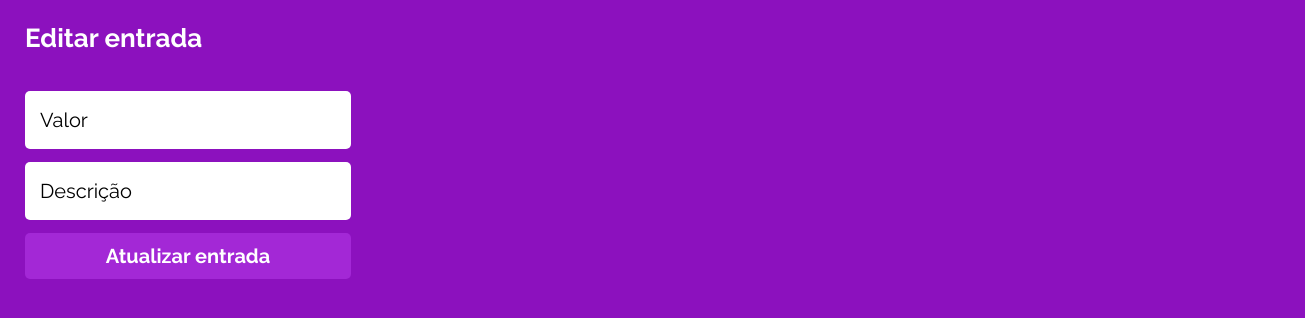
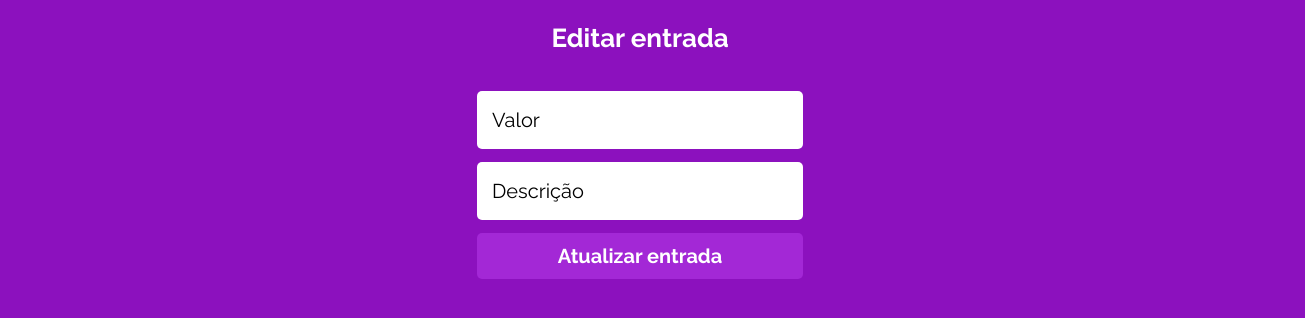
Before and after one commit to gadi29/projeto13-mywallet-front, a React app: page /edit_entry in a window 1280 px wide. Shown: the whole page, 1305 px wide, since content can reach past the window. Built offline with nearby package versions, Linux system fonts and the light colour scheme; a web font is replaced by a local one.

Commit message:
layout adjusts

```diff
--- a/src/assets/css/styles.css
+++ b/src/assets/css/styles.css
@@ -6,3 +6,7 @@
   font-family: 'Raleway', sans-serif !important;
   background-color: #8C11BE;
 }
+
+a {
+  text-decoration: none;
+}
--- a/src/components/EditEntry.js
+++ b/src/components/EditEntry.js
@@ -14,7 +14,6 @@ function EditEntry() {
   }
 
   return (
-    <Body>
     <Container>
       <h1>Editar entrada</h1>
       <form onSubmit={updateEntry}>
@@ -37,25 +36,23 @@ function EditEntry() {
         <button type="submit">Atualizar entrada</button>
       </form>
     </Container>
-    </Body>
   )
 }
 
-const Body = styled.body`
-  width: 100%;
-  height: 100vh;
-`;
-
 const Container = styled.div`
   width: 100%;
-  height: 100%;
-  margin: 25px;
+
+  display: flex;
+  flex-direction: column;
+  justify-content: center;
+  align-items: center;
 
   h1 {
     font-size: 26px;
     font-weight: 700;
     color: #FFFFFF;
 
+    margin-top: 25px;
     margin-bottom: 40px;
   }
 
--- a/src/components/EditExit.js
+++ b/src/components/EditExit.js
@@ -14,7 +14,6 @@ function EditExit() {
   }
 
   return (
-    <Body>
     <Container>
       <h1>Editar saída</h1>
       <form onSubmit={updateExit}>
@@ -37,25 +36,23 @@ function EditExit() {
         <button type="submit">Atualizar saída</button>
       </form>
     </Container>
-    </Body>
   )
 }
 
-const Body = styled.body`
-  width: 100%;
-  height: 100vh;
-`;
-
 const Container = styled.div`
   width: 100%;
-  height: 100%;
-  margin: 25px;
+
+  display: flex;
+  flex-direction: column;
+  justify-content: center;
+  align-items: center;
 
   h1 {
     font-size: 26px;
     font-weight: 700;
     color: #FFFFFF;
 
+    margin-top: 25px;
     margin-bottom: 40px;
   }
 
--- a/src/components/Main.js
+++ b/src/components/Main.js
@@ -16,7 +16,9 @@ function Main() {
       <Container>
         <Top>
           <h1>Olá, Fulano</h1>
-          <ion-icon name="exit-outline"></ion-icon>
+          <div onClick={() => navigate('/login')}>
+            <ion-icon name="exit-outline"></ion-icon>
+          </div>
         </Top>
         <Center>
 
@@ -41,10 +43,17 @@ function Main() {
 
 const Container = styled.div`
   width: 100%;
-  padding: 25px;
+
+  display: flex;
+  flex-direction: column;
+  align-items: center;
+  justify-content: center;
 `;
 
 const Top = styled.div`
+  width: 87%;
+  margin-top: 25px;
+
   display: flex;
   justify-content: space-between;
   align-items: center;
@@ -66,15 +75,17 @@ const Center = styled.div`
   background-color: #FFFFFF;
   border-radius: 5px;
 
-  width: 326px;
-  height: 446px;
+  width: 87%;
+  height: 67vh;
   margin-top: 22px;
   margin-bottom: 13px;
 `;
 
 const Bottom = styled.div`
+  width: 87%;
+
   display: flex;
-  justify-content: space-between;
+  justify-content: flex-start;
   align-items: center;
 
   button {
@@ -85,6 +96,7 @@ const Bottom = styled.div`
 
     width: 155px;
     height: 114px;
+    margin-right: 17px;
     padding: 10px 0;
     padding-left: 10px;
     display: flex;
@@ -98,6 +110,7 @@ const Bottom = styled.div`
 
     ion-icon {
       font-size: 24px;
+      background-color: #A328D6;
     }
   }
 `;
--- a/src/components/NewEntry.js
+++ b/src/components/NewEntry.js
@@ -14,7 +14,6 @@ function NewEntry() {
   }
 
   return (
-    <Body>
     <Container>
       <h1>Nova entrada</h1>
       <form onSubmit={save}>
@@ -37,25 +36,23 @@ function NewEntry() {
         <button type="submit">Salvar entrada</button>
       </form>
     </Container>
-    </Body>
   )
 }
 
-const Body = styled.body`
-  width: 100%;
-  height: 100vh;
-`;
-
 const Container = styled.div`
   width: 100%;
-  height: 100%;
-  margin: 25px;
+
+  display: flex;
+  flex-direction: column;
+  justify-content: center;
+  align-items: center;
 
   h1 {
     font-size: 26px;
     font-weight: 700;
     color: #FFFFFF;
 
+    margin-top: 25px;
     margin-bottom: 40px;
   }
 
--- a/src/components/NewExit.js
+++ b/src/components/NewExit.js
@@ -14,7 +14,6 @@ function NewExit() {
   }
 
   return (
-    <Body>
     <Container>
       <h1>Nova saída</h1>
       <form onSubmit={save}>
@@ -37,25 +36,23 @@ function NewExit() {
         <button type="submit">Salvar saída</button>
       </form>
     </Container>
-    </Body>
   )
 }
 
-const Body = styled.body`
-  width: 100%;
-  height: 100vh;
-`;
-
 const Container = styled.div`
   width: 100%;
-  height: 100%;
-  margin: 25px;
+
+  display: flex;
+  flex-direction: column;
+  justify-content: center;
+  align-items: center;
 
   h1 {
     font-size: 26px;
     font-weight: 700;
     color: #FFFFFF;
 
+    margin-top: 25px;
     margin-bottom: 40px;
   }
 
```
Lines whose indentation alone changed are shown as unchanged.
